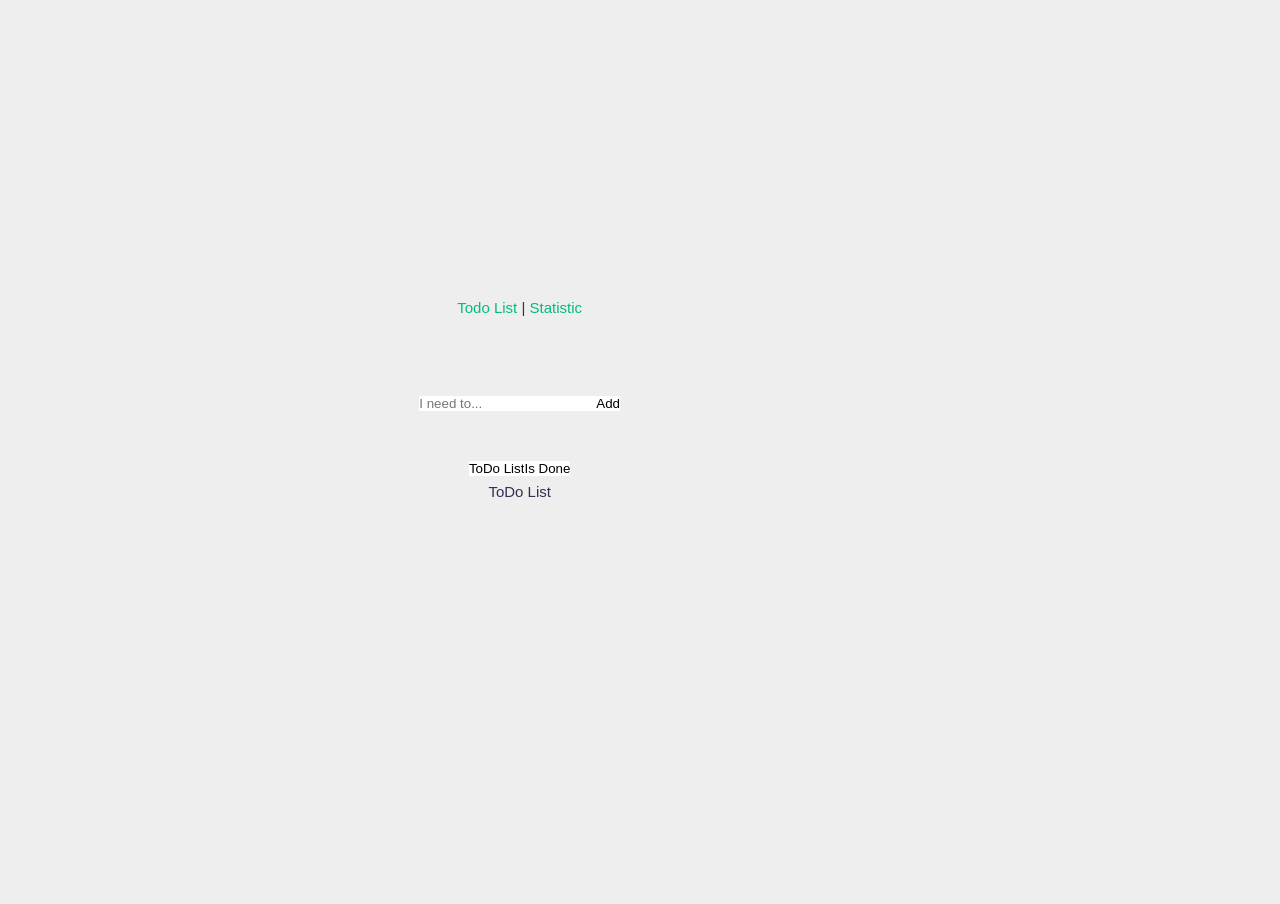
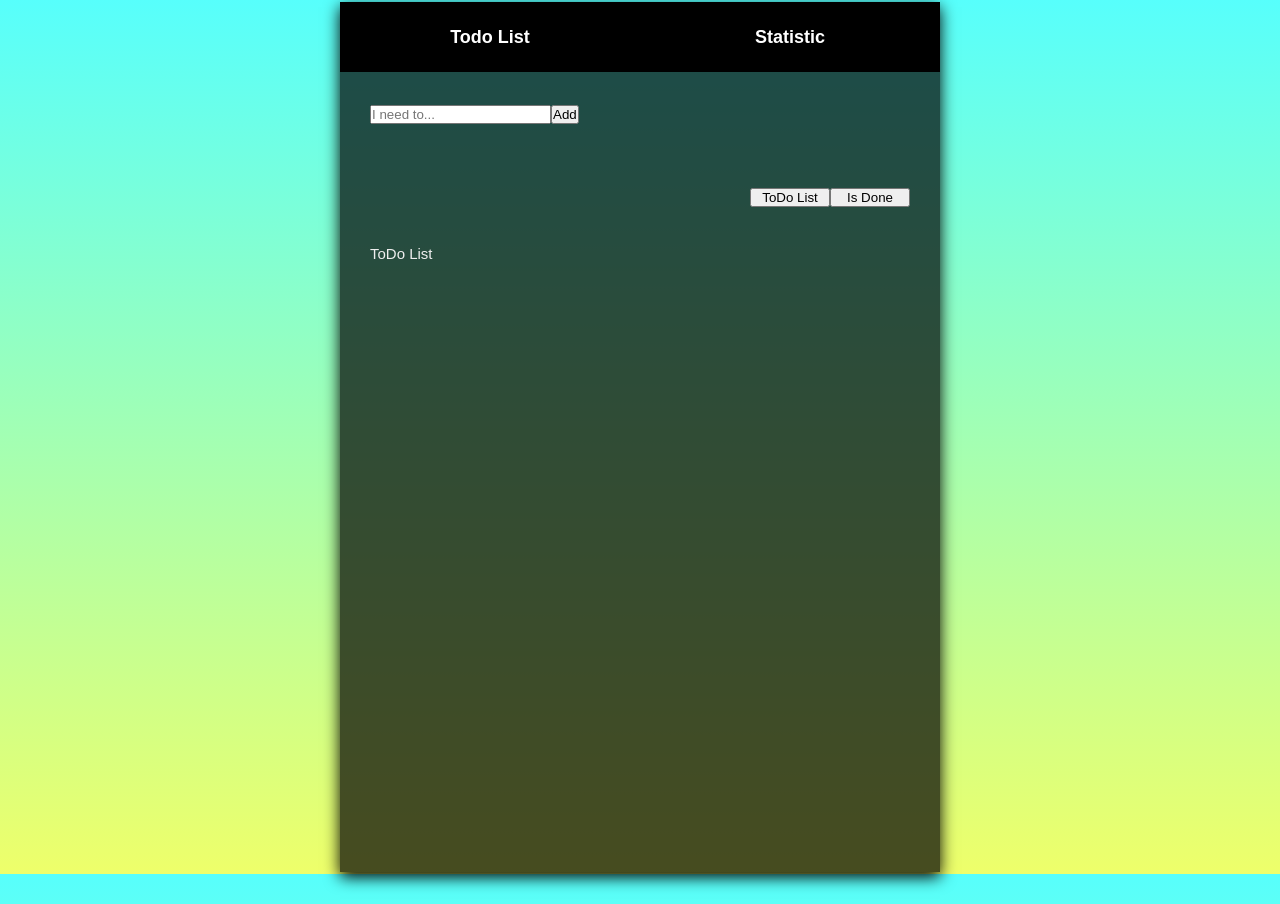
Before and after one commit to ShumovskaIryna/Todo-List, a Vue app: page / in a window 1280 px wide. Before the commit the page ends 800 px from the top, so only its background shows below. Built offline with nearby package versions, Linux system fonts and the light colour scheme; data requests are answered from the project's data file.

Commit message:
add some style for app and todoView

```diff
--- a/src/App.vue
+++ b/src/App.vue
@@ -4,17 +4,74 @@ import { RouterLink, RouterView } from 'vue-router'
 
 <template>
   <div class="app">
-    <nav>
-      <RouterLink to="/">Todo List</RouterLink> |
+    <nav class="navigation">
+      <RouterLink to="/">Todo List</RouterLink>
       <RouterLink to="/statistic">Statistic</RouterLink>
     </nav>
-  <RouterView />
-</div>
-
+    <div class="wrapper">
+      <RouterView />
+    </div>
+  </div>
 </template>
 
-<style>
-  .app{
-    text-align: center;
-  }
+<style lang="scss">
+
+$light: #EEE;
+$grey: #888;
+$dark: #313154;
+$gradient: linear-gradient(180deg, #57fffc, #eeff6a);
+$shadow: 0 5px 15px rgb(0, 0, 0);
+
+* {
+	margin: 0;
+	padding: 0;
+	box-sizing: border-box;
+	font-family: 'montserrat', sans-serif;
+}
+
+body {
+	background: $gradient;
+	color: $light;
+}
+
+.app {
+  max-width: 600px;
+  margin: 0 auto;
+  min-height: 100vh;
+  box-shadow: $shadow;
+
+}
+
+.navigation {
+  display: flex;
+  align-items: center;
+  justify-content: space-around;
+  margin: 0;
+  width: 100%;
+  height: 70px;
+  line-height: 70px;
+  background-color: #000000;
+}
+a {
+  font-size: 18px;
+  font-weight: 700;
+  display: flex;
+  min-width: 140px;
+  align-items: center;
+  justify-content: space-around;
+}
+a:hover {
+  font-size: 22px;
+  font-weight: 800;
+}
+.wrapper {
+  display: flex;
+  justify-content: space-around;
+  margin: 0;
+  min-height: 100vh;
+  width: 100%;
+  background-color: rgba(0, 0, 0, 0.7);
+}
+
+
 </style>
--- a/src/assets/base.css
+++ b/src/assets/base.css
@@ -60,7 +60,6 @@
 
 body {
   min-height: 100vh;
-  color: var(--color-text);
   background: var(--color-background);
   transition: color 0.5s, background-color 0.5s;
   line-height: 1.6;
--- a/src/assets/main.css
+++ b/src/assets/main.css
@@ -2,34 +2,14 @@
 
 #app {
   max-width: 1280px;
-  margin: 0 auto;
+  margin: -30px auto;
   padding: 2rem;
 
   font-weight: normal;
 }
 
-a,
-.green {
+a{
   text-decoration: none;
-  color: hsla(160, 100%, 37%, 1);
+  color: rgb(255, 255, 255);
   transition: 0.4s;
 }
-
-@media (hover: hover) {
-  a:hover {
-    background-color: hsla(160, 100%, 37%, 0.2);
-  }
-}
-
-@media (min-width: 1024px) {
-  body {
-    display: flex;
-    place-items: center;
-  }
-
-  #app {
-    display: grid;
-    grid-template-columns: 1fr 1fr;
-    padding: 0 2rem;
-  }
-}
--- a/src/views/TodoView.vue
+++ b/src/views/TodoView.vue
@@ -49,37 +49,35 @@ export default {
 </script>
 
 <style lang="scss">
-  .task-input{
-  font-size: 60px;
-  margin: 20px;
-  }
-  .button button{
-  font-size: 20px;
-  margin: 10px;
-  }
-
-	$light: #EEE;
-	$grey: #888;
-	$dark: #313154;
-	$shadow: 0 1px 3px rgba(0, 0, 0, 0.1);
-
-* {
-	margin: 0;
-	padding: 0;
-	box-sizing: border-box;
-	font-family: 'montserrat', sans-serif;
+.home {
+  width: 100%;
 }
 
-input:not([type="radio"]):not([type="checkbox"]), button {
-	appearance: none;
-	border: none;
-	outline: none;
-	background: white;
-	cursor: initial;
+.task-input {
+  height: 50px;
+  width: 90%;
+  margin: 30px auto;
 }
 
-body {
-	background: $light;
-	color: $dark;
+.filter {
+  display: flex;
+  height: 30px;
+  width: 90%;
+  margin: 30px auto;
+  justify-content: end;
+  align-items: center;
+}
+.filter button {
+  display: flex;
+  min-width: 80px;
+  align-items: center;
+  justify-content: space-around;
+}
+.list {
+  height: auto;
+  width: 90%;
+  margin: 10px auto;
+  justify-content: center;
+  align-items: center;
 }
 </style>
```
Also changed, not shown: src/assets/logo.svg (deleted).
